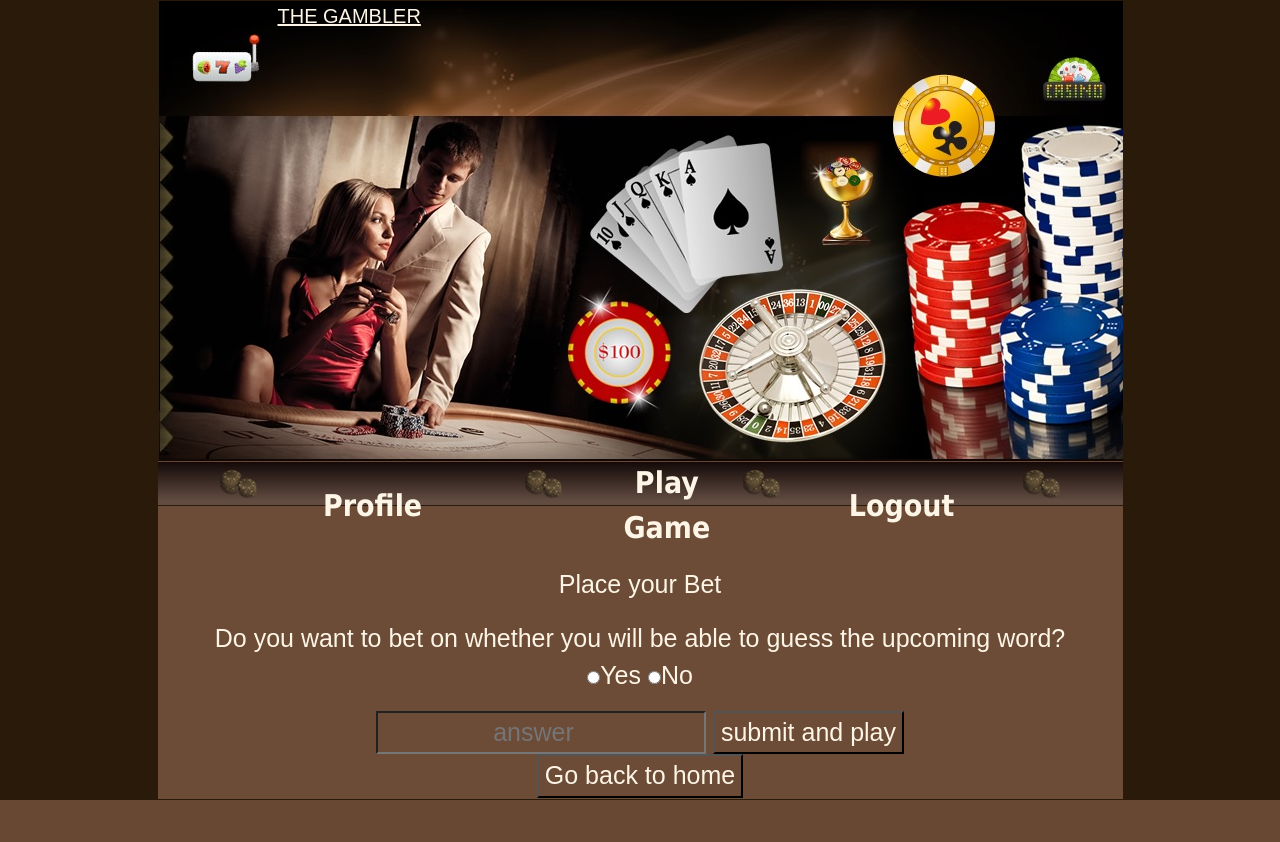
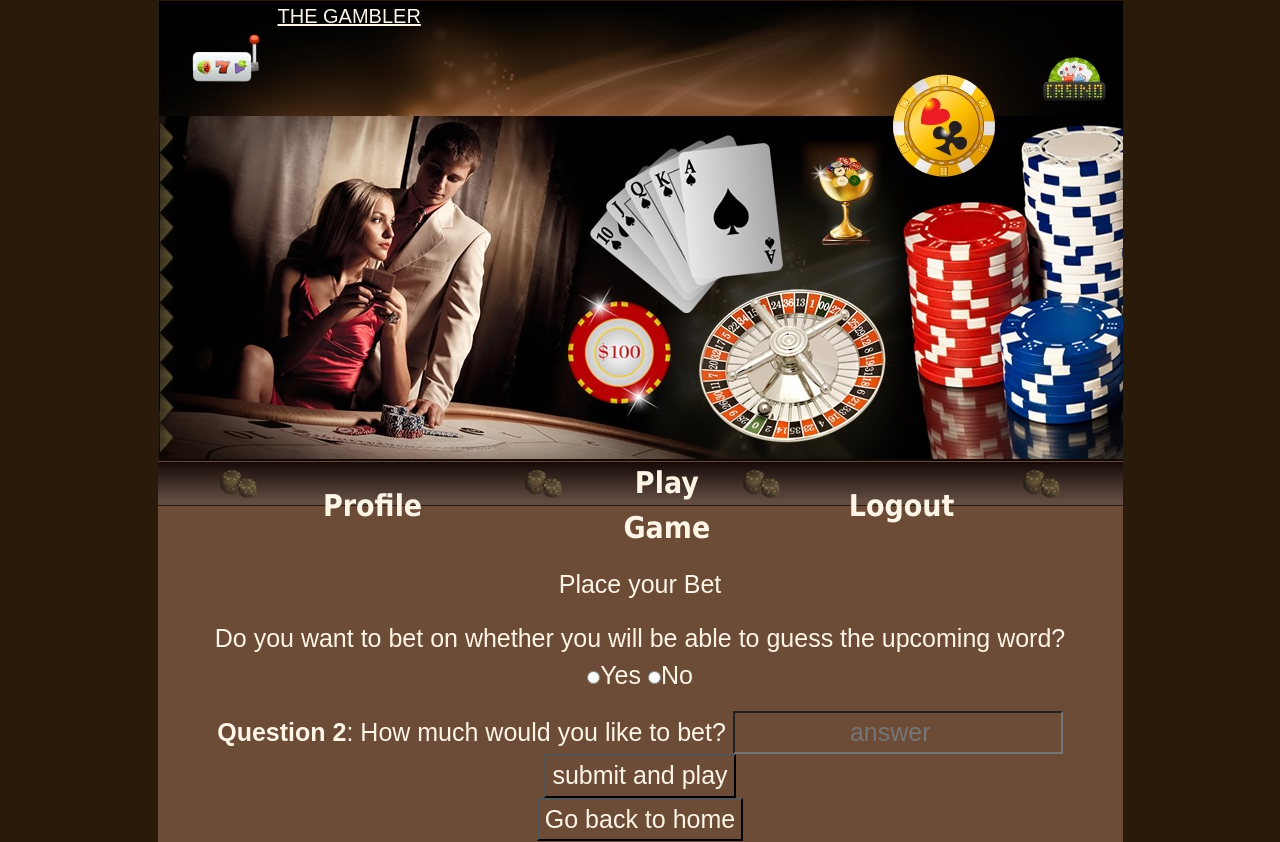
Before and after one commit to parasmehan123/theGambler, a Django app: page /placebid/ in a window 1280 px wide. Before the commit the page ends 800 px from the top, so only its background shows below. Run offline with Django 3.2, Linux system fonts and the light colour scheme; the visitor is signed in with stand-in values (Sample User, id 1); some libraries are stand-ins or nearby versions.

Commit message:
fixed a bug

```diff
--- a/users/templates/users/placebid.html
+++ b/users/templates/users/placebid.html
@@ -11,7 +11,7 @@
 		<INPUT TYPE="radio" NAME="q1" VALUE="y">Yes
 		<INPUT TYPE="radio" NAME="q1" VALUE="n">No
 		</p>
-		<!-- <STRONG style="font-size:25px;text-align:center;color:OldLace ">Question 2</STRONG>: How much would you like to bet? -->
+		<STRONG style="font-size:25px;text-align:center;color:OldLace ">Question 2</STRONG>: How much would you like to bet?
 		<input align="centre" type="number" min="0" name="bet" placeholder="answer" style="font-size:25px;text-align:center;color:OldLace;background-color:#6C4B37; ">
 		<button align="centre" type="submit" style="font-size:25px;text-align:center;color:OldLace;background-color:#6C4B37; ">submit and play</button>
 	</form>
```
